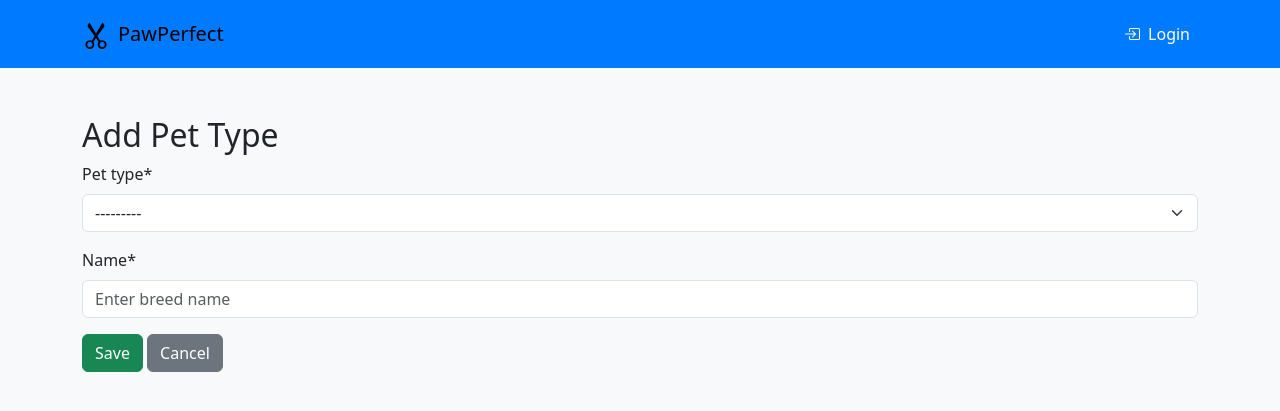
After one commit to SreeragSreekanth/Petpampering, a Django app: page /breeds/add/ in a window 1280 px wide. The commit adds this page. Shown: the top 411 px of the page. Run offline with Django 5.2, Linux system fonts and the light colour scheme; data that the repository does not hold is empty; some libraries are stand-ins or nearby versions.

Commit message:
Added models for pettype and breeds,Adding pettype and breed as a feature for admin,changes in owner profile from admin

```diff
--- /dev/null
+++ b/admin_panel/forms.py
@@ -0,0 +1,19 @@
+from django import forms
+from pet_owner.models import PetType, PetBreed
+
+class PetTypeForm(forms.ModelForm):
+    class Meta:
+        model = PetType
+        fields = ['name']
+        widgets = {
+            'name': forms.TextInput(attrs={'class': 'form-control', 'placeholder': 'Enter pet type'}),
+        }
+
+class BreedForm(forms.ModelForm):
+    class Meta:
+        model = PetBreed
+        fields = ['pet_type', 'name']
+        widgets = {
+            'pet_type': forms.Select(attrs={'class': 'form-control'}),
+            'name': forms.TextInput(attrs={'class': 'form-control', 'placeholder': 'Enter breed name'}),
+        }
--- /dev/null
+++ b/admin_panel/templates/add_breed.html
@@ -0,0 +1,12 @@
+{% extends 'base.html' %}
+{% load crispy_forms_tags %}
+
+{% block content %}
+<h2>{% if form.instance.pk %}Edit{% else %}Add{% endif %} Pet Type</h2>
+<form method="POST">
+    {% csrf_token %}
+    {{ form|crispy}}
+    <button type="submit" class="btn btn-success">Save</button>
+    <a href="{% url 'pet_type_list' %}" class="btn btn-secondary">Cancel</a>
+</form>
+{% endblock %}
--- a/admin_panel/templates/manage_user/manage_users.html
+++ b/admin_panel/templates/manage_user/manage_users.html
@@ -46,7 +46,7 @@
                         <!-- Separate Delete Form -->
                         <form method="post" action="{% url 'delete_user' user.id %}" class="d-inline">
                             {% csrf_token %}
-                            <button type="submit" class="btn btn-danger btn-sm">
+                            <button type="submit" class="btn btn-danger btn-sm" onclick="return confirm('Are you sure you want to delete this user?');">
                                 <i class="bi bi-trash"></i> Delete
                             </button>
                         </form>
--- a/admin_panel/templates/manage_user/pending_users.html
+++ b/admin_panel/templates/manage_user/pending_users.html
@@ -37,7 +37,7 @@
                                 <option value="owner" {% if user.role == "owner" %}selected{% endif %}>Pet Owner</option>
                                 <option value="groomer" {% if user.role == "groomer" %}selected{% endif %}>Groomer</option>
                             </select>
-                            <button type="submit" class="btn btn-success btn-sm">
+                            <button type="submit" class="btn btn-success btn-sm" onclick="return confirm('Are you sure you want to approve this user?');">
                                 <i class="bi bi-check-lg"></i> Approve
                             </button>
                         </form>
@@ -45,7 +45,7 @@
                     <td class="text-center">
                         <form method="post" action="{% url 'reject_user' user.id %}" style="display:inline;">
                             {% csrf_token %}
-                            <button type="submit" class="btn btn-danger btn-sm">
+                            <button type="submit" class="btn btn-danger btn-sm" onclick="return confirm('Are you sure you want to reject this user?');">
                                 <i class="bi bi-x-lg"></i> Reject
                             </button>
                         </form>
--- a/admin_panel/urls.py
+++ b/admin_panel/urls.py
@@ -11,6 +11,15 @@ urlpatterns = [
     path('assign_role/<int:user_id>/', views.reject_user, name='change_user_role'),
     path('manage_services/', views.all_services, name='all_services'),
     path('services/delete/<int:service_id>/', views.delete_service, name='delete_service'),
+    path("pet-types/", views.pet_type_list, name="pet_type_list"),
+    path("pet-types/add/", views.pet_type_create, name="pet_type_create"),
+    path("pet-types/edit/<int:pk>/", views.pet_type_update, name="pet_type_update"),
+    path("pet-types/delete/<int:pk>/", views.pet_type_delete, name="pet_type_delete"),
 
+    # Breed URLs
+    path("breeds/", views.breed_list, name="breed_list"),
+    path("breeds/add/", views.breed_create, name="breed_create"),
+    path("breeds/edit/<int:pk>/", views.breed_update, name="breed_update"),
+    path("breeds/delete/<int:pk>/", views.breed_delete, name="breed_delete"),
 
 ]
--- a/admin_panel/views.py
+++ b/admin_panel/views.py
@@ -7,6 +7,8 @@ from groom_interface.models import *
 from groom_interface.forms import *
 from django.contrib import messages
 from userauth.decorators import  superuser_required
+from pet_owner.models import PetType,PetBreed
+from .forms import PetTypeForm,BreedForm
 
 
 @login_required
@@ -93,3 +95,72 @@ def delete_service(request, service_id):
     service.delete()
     messages.success(request, f"Service '{service.name}' has been deleted.")
     return redirect("all_services")
+
+
+
+def pet_type_list(request):
+    pet_types = PetType.objects.all()
+    return render(request, "pet_type_list.html", {"pet_types": pet_types})
+
+def pet_type_create(request):
+    if request.method == "POST":
+        form = PetTypeForm(request.POST)
+        if form.is_valid():
+            form.save()
+            messages.success(request, "Pet Type added successfully!")
+            return redirect("pet_type_list")
+    else:
+        form = PetTypeForm()
+    return render(request, "pet_type_form.html", {"form": form})
+
+def pet_type_update(request, pk):
+    pet_type = get_object_or_404(PetType, pk=pk)
+    if request.method == "POST":
+        form = PetTypeForm(request.POST, instance=pet_type)
+        if form.is_valid():
+            form.save()
+            messages.success(request, "Pet Type updated successfully!")
+            return redirect("pet_type_list")
+    else:
+        form = PetTypeForm(instance=pet_type)
+    return render(request, "pet_type_form.html", {"form": form})
+
+def pet_type_delete(request, pk):
+    pet_type = get_object_or_404(PetType, pk=pk)
+    pet_type.delete()
+    messages.success(request, "Pet Type deleted successfully!")
+    return redirect("pet_type_list")
+
+# ---------- BREED CRUD -----------
+def breed_list(request):
+    breeds = PetBreed.objects.select_related("pet_type").all()
+    return render(request, "breed_list.html", {"breeds": breeds})
+
+def breed_create(request):
+    if request.method == "POST":
+        form = BreedForm(request.POST)
+        if form.is_valid():
+            form.save()
+            messages.success(request, "Breed added successfully!")
+            return redirect("breed_list")
+    else:
+        form = BreedForm()
+    return render(request, "add_breed.html", {"form": form})
+
+def breed_update(request, pk):
+    breed = get_object_or_404(PetBreed, pk=pk)
+    if request.method == "POST":
+        form = BreedForm(request.POST, instance=breed)
+        if form.is_valid():
+            form.save()
+            messages.success(request, "Breed updated successfully!")
+            return redirect("breed_list")
+    else:
+        form = BreedForm(instance=breed)
+    return render(request, "add_breed.html", {"form": form})
+
+def breed_delete(request, pk):
+    breed = get_object_or_404(PetBreed, pk=pk)
+    breed.delete()
+    messages.success(request, "Breed deleted successfully!")
+    return redirect("breed_list")
--- a/groom_interface/forms.py
+++ b/groom_interface/forms.py
@@ -24,7 +24,7 @@ class GroomerProfileForm(forms.ModelForm):
 class ServiceForm(forms.ModelForm):
     class Meta:
         model = Service
-        fields = ['name', 'description', 'price', 'availability', 'image', 'pet_type']
+        fields = ['name', 'description', 'price', 'availability', 'image', 'pet_type','breed',]
 
         def clean_price(self):
             price = self.cleaned_data.get('price')
--- a/pet_owner/models.py
+++ b/pet_owner/models.py
@@ -7,7 +7,6 @@ from django.apps import apps  # Import apps module
 
 class PetOwnerProfile(models.Model):
     user = models.OneToOneField(settings.AUTH_USER_MODEL, on_delete=models.CASCADE, related_name='pet_owner_profile')
-    phone_number = models.CharField(max_length=15, blank=True, null=True)
     address = models.TextField(blank=True, null=True)
     profile_picture = models.ImageField(upload_to='profile_pics/', blank=True, null=True)
 
@@ -15,24 +14,34 @@ class PetOwnerProfile(models.Model):
         return f"{self.user.username}'s Profile"
 
 
+class PetType(models.Model):
+    name = models.CharField(max_length=100, unique=True)
+
+    def __str__(self):
+        return self.name
+
+class PetBreed(models.Model):
+    pet_type = models.ForeignKey(PetType, on_delete=models.CASCADE, related_name='breeds')
+    name = models.CharField(max_length=100)
+
+    def __str__(self):
+        return f"{self.name} ({self.pet_type.name})"
+
 class Pet(models.Model):
     owner = models.ForeignKey(settings.AUTH_USER_MODEL, on_delete=models.CASCADE, related_name='pets')
     name = models.CharField(max_length=100)
-    pet_type = models.CharField(max_length=100, help_text="E.g., Dog, Cat, Rabbit, Bird")  # New field for pet type
-    breed = models.CharField(max_length=100, blank=True, null=True)
-    age = models.PositiveIntegerField(validators=[MinValueValidator(1), MaxValueValidator(30)])
-    weight = models.DecimalField(max_digits=5, decimal_places=2,validators=[MinValueValidator(0, message="Weight cannot be less than 0.")], help_text="Weight in kg")
-    gender = models.CharField(max_length=10, choices=[('Male', 'Male'), ('Female', 'Female'), ('Other', 'Other')])
+    pet_type = models.ForeignKey(PetType, on_delete=models.CASCADE, related_name="pets")
+    breed = models.ForeignKey(PetBreed, on_delete=models.CASCADE, related_name="pets", blank=True, null=True)
+    age = models.PositiveIntegerField()
+    weight = models.DecimalField(max_digits=5, decimal_places=2)
+    gender = models.CharField(max_length=10, choices=[('Male', 'Male'), ('Female', 'Female')])
     grooming_preferences = models.TextField(blank=True, null=True)
     health_information = models.TextField(blank=True, null=True)
     pet_picture = models.ImageField(upload_to='pet_pics/', blank=True, null=True)
 
-    def save(self, *args, **kwargs):
-        self.pet_type = self.pet_type.strip().lower()  # Ensure lowercase and strip any spaces
-        super().save(*args, **kwargs)
+    def __str__(self):
+        return f"{self.name} ({self.pet_type.name} - {self.breed.name if self.breed else 'No Breed'})"
 
-    def __str__(self):
-        return f"{self.name} ({self.pet_type} - {self.breed})"
 
 
 class PetOwnerProfile(models.Model):
--- a/pet_owner/templates/add_pet.html
+++ b/pet_owner/templates/add_pet.html
@@ -1,4 +1,5 @@
 {% extends "base.html" %}
+{% load static %}
 {% load crispy_forms_tags %}
 
 {% block content %}
@@ -8,6 +9,8 @@
         <form method="post" enctype="multipart/form-data">
             {% csrf_token %}
             {{ form|crispy }}  <!-- Using Crispy Forms -->
+
+            <script src="{% static 'pet_owner/js/pet_form.js' %}"></script>
             <button type="submit" class="btn btn-primary w-100">Add Pet</button>
         </form>
     </div>
--- a/userauth/templates/base.html
+++ b/userauth/templates/base.html
@@ -91,7 +91,7 @@
                                         <i class="bi bi-search me-2"></i>Search
                                     </a>
                                 </li>
-                            {% elif user.role == "admin" %}
+                            {% elif user.is_staff %}
                                 <li class="nav-item">
                                     <a class="nav-link" href="{% url 'admindash' %}">
                                         <i class="bi bi-house-heart me-2"></i>Dashboard
@@ -107,6 +107,19 @@
                                         <i class="bi bi-scissors me-2"></i>Services
                                     </a>
                                 </li>
+                                <li class="nav-item">
+                                    <a class="nav-link" href="{% url 'pet_type_list' %}">
+                                        <i class="bi bi-paw me-2"></i>Pet types
+                                    </a>
+                                </li>
+                                <li class="nav-item">
+                                    <a class="nav-link" href="{% url 'breed_list' %}">
+                                        <i class="bi bi-paw me-2"></i>Breeds
+                                    </a>
+                                </li>
+
+
+
                             {% endif %}
                             <!-- Notification Bell (Only for Groomers and Pet Owners) -->
                             {% if user.role in "groomer owner" %}
```
Also changed, not shown: admin_panel/templates/breed_list.html (added, +26 -0 lines), admin_panel/templates/pet_type_form.html (added, +10 -0 lines), admin_panel/templates/pet_type_list.html (added, +24 -0 lines), groom_interface/models.py (+5 -4 lines), pet_owner/forms.py (+14 -0 lines), pet_owner/templates/view_pet_owner.html (+127 -44 lines), pet_owner/views.py (+5 -4 lines), static/pet_owner/css/js/pet_form.js (added, +26 -0 lines), media/profile_pics/peakpx_3_uuXPF5s.jpg (added), media/services/peakpx_4.jpg (deleted).
